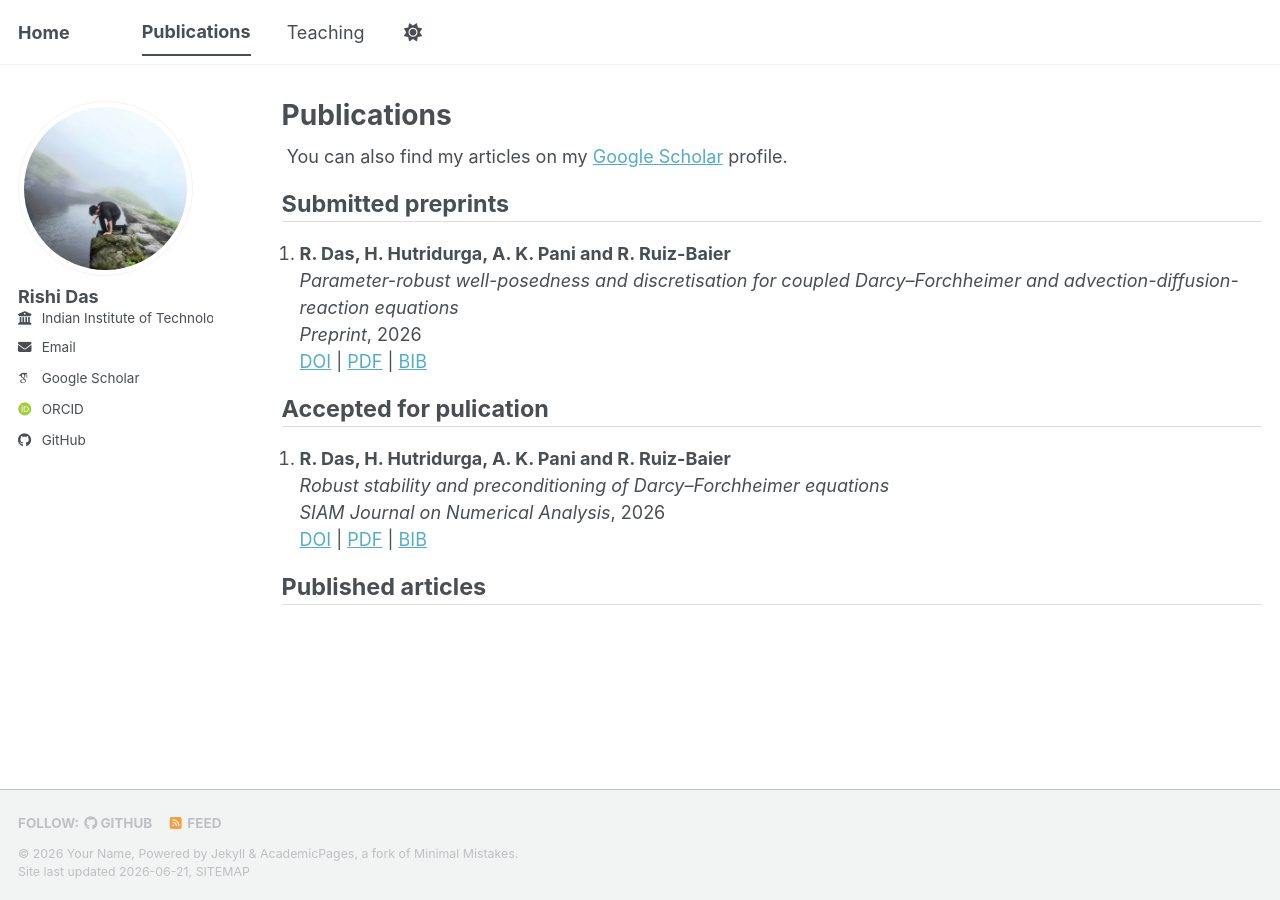
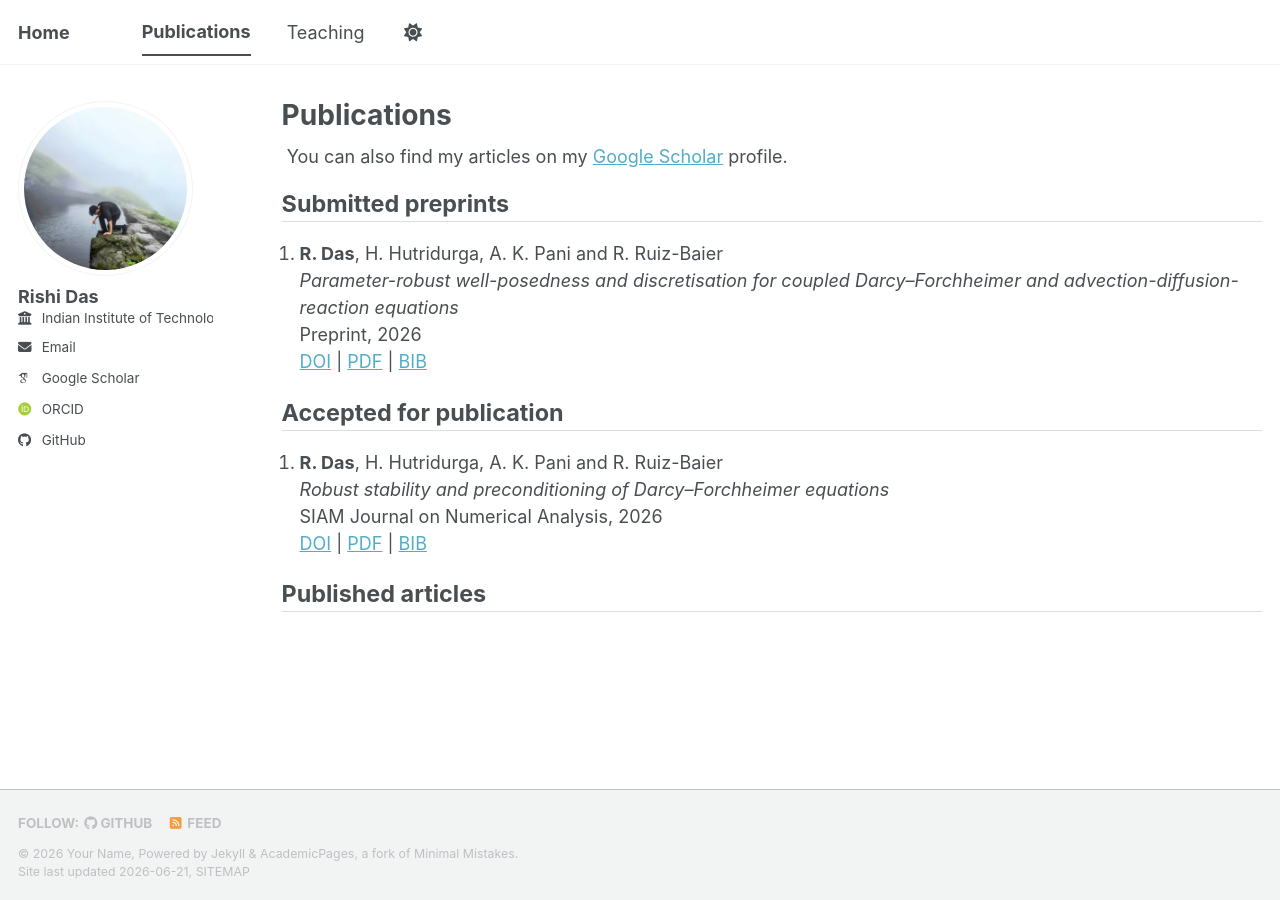
Before and after one commit to rishidas-04/rishidas-04.github.io, a Jekyll site: the page built from _pages/publications.html, in a window 1280 px wide. Built offline with Jekyll 4.4.1, drawn with Linux system fonts in a browser that asks for light colours; some web fonts are replaced; a script bundle is joined from its source files by our own code; library files that are not in the unit come from our copies.

Commit message:
Update publication formatting and content

```diff
--- a/_pages/publications.html
+++ b/_pages/publications.html
@@ -8,32 +8,39 @@ author_profile: true
 {% if site.author.googlescholar %}
 <div class="wordwrap">
   You can also find my articles on my
-    <a href="{{site.author.googlescholar}}">Google Scholar</a> profile.
+  <a href="{{ site.author.googlescholar }}">Google Scholar</a> profile.
 </div>
 {% endif %}
 
-<h2><strong>Submitted preprints</strong></h2>
+<h2>Submitted preprints</h2>
 <ol reversed>
   <li>
-    <strong>R. Das, H. Hutridurga, A. K. Pani and R. Ruiz-Baier</strong><br>
+    <p>
+      <strong>R. Das</strong>, H. Hutridurga, A. K. Pani and R. Ruiz-Baier<br>
       <em>Parameter-robust well-posedness and discretisation for coupled Darcy–Forchheimer and advection-diffusion-reaction equations</em><br>
-    <em>Preprint</em>, 2026<br>
+      Preprint, 2026<br>
       <a href="https://doi.org/10.48550/arXiv.2606.14630">DOI</a> |
       <a href="https://arxiv.org/pdf/2606.14630">PDF</a> |
       <a href="https://arxiv.org/bibtex/2606.14630">BIB</a>
+    </p>
   </li>
 </ol>
 
-<h2><strong>Accepted for pulication</strong></h2>
+<h2>Accepted for publication</h2>
 <ol reversed>
   <li>
-    <strong>R. Das, H. Hutridurga, A. K. Pani and R. Ruiz-Baier</strong><br>
+    <p>
+      <strong>R. Das</strong>, H. Hutridurga, A. K. Pani and R. Ruiz-Baier<br>
       <em>Robust stability and preconditioning of Darcy–Forchheimer equations</em><br>
-    <em><i>SIAM Journal on Numerical Analysis</i></em>, 2026<br>
+      SIAM Journal on Numerical Analysis, 2026<br>
       <a href="https://doi.org/10.48550/arXiv.2510.24527">DOI</a> |
       <a href="https://arxiv.org/pdf/2510.24527">PDF</a> |
       <a href="https://arxiv.org/bibtex/2510.24527">BIB</a>
+    </p>
   </li>
 </ol>
 
-<h2><strong>Published articles</strong></h2>
+<h2>Published articles</h2>
+<ol reversed>
+  <!-- future papers -->
+</ol>
```
Lines whose indentation alone changed are shown as unchanged.
